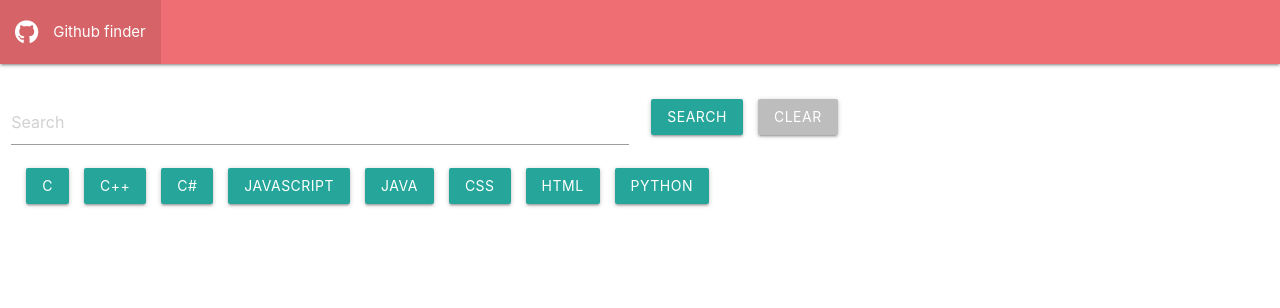
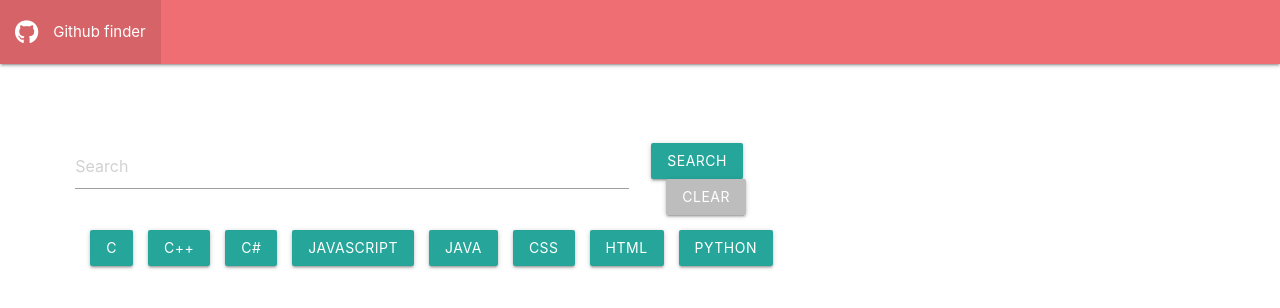
Before and after one commit to nehal06/github-repository-finder, a React (Create React App) app: page / in a window 1280 px wide. Shown: the top 308 px of the page. Built offline with nearby package versions, Linux system fonts and the light colour scheme; the HTML template or start-up script is replaced by a standard one.

Commit message:
check for update

```diff
--- a/src/App.js
+++ b/src/App.js
@@ -111,7 +111,7 @@ class App extends React.Component {
         <div className="row">
           <Alert alert={this.state.alert} />
         </div>
-        <div className="row">
+        <div className="row" style={{ margin: '5%' }}>
           <SearchBar
             searchRepo={this.searchRepo}
             setAlert={this.setAlert}
```
